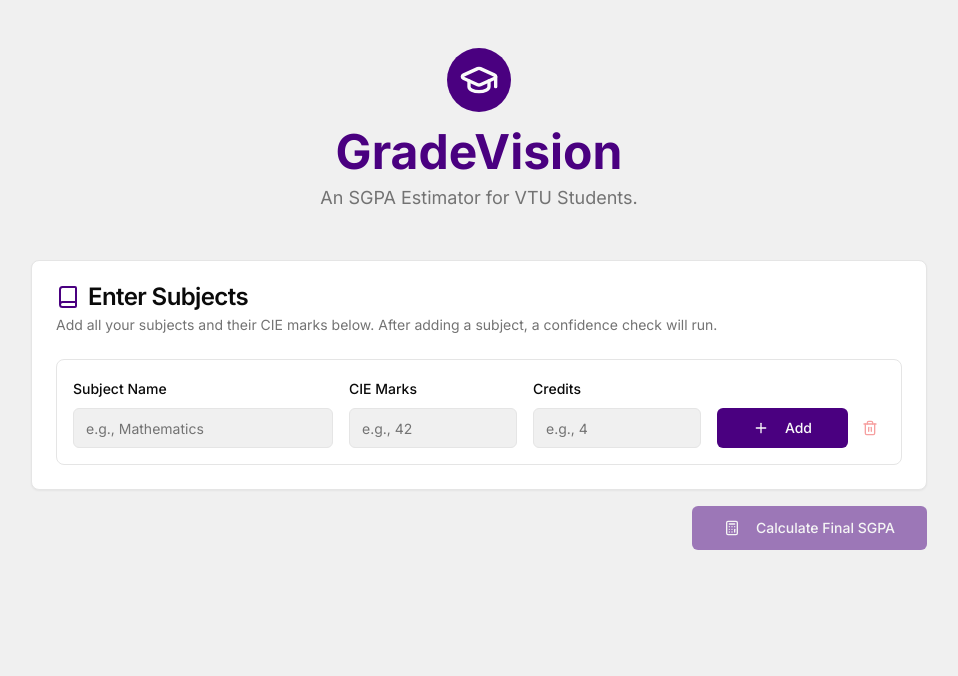
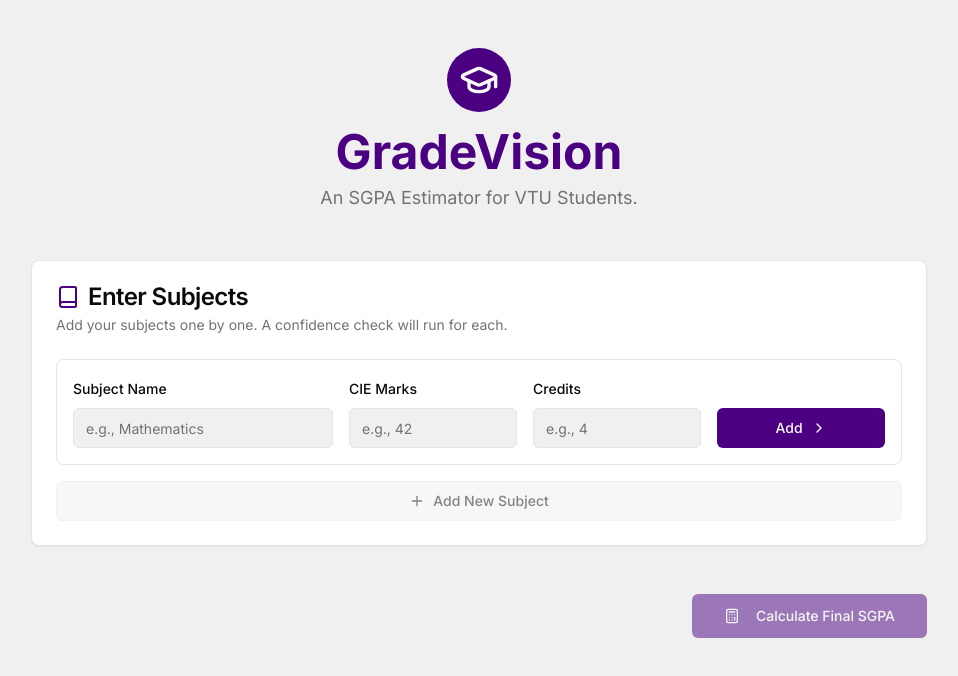
Before and after one commit to Konchigeriakash/Grade, a Next.js app: page / in a window 1280 px wide. Shown: the top 676 px of the page, without its empty margins (161-1119 px from the left). Built offline with nearby package versions, Linux system fonts and the light colour scheme.

Commit message:
actually i was confused where to enter the next subject marks after goin

```diff
--- a/src/components/grade-vision-app.tsx
+++ b/src/components/grade-vision-app.tsx
@@ -1,7 +1,7 @@
 "use client";
 
 import * as React from "react";
-import { useForm, useFieldArray, FormProvider } from "react-hook-form";
+import { useForm, useFieldArray } from "react-hook-form";
 import { zodResolver } from "@hookform/resolvers/zod";
 import { useRouter } from "next/navigation";
 import type { z } from "zod";
@@ -10,6 +10,7 @@ import {
   Plus,
   Trash2,
   Calculator,
+  ChevronRight,
 } from "lucide-react";
 
 import { Button } from "@/components/ui/button";
@@ -45,6 +46,7 @@ import {
   calculateSgpaSchema,
   type Subject,
 } from "@/lib/types";
+import { useToast } from "@/hooks/use-toast";
 
 const GRADES = [
   { name: "O", marks: 90, point: 10 },
@@ -59,14 +61,16 @@ const GRADES = [
 
 type AssessmentState = {
   subject: Subject;
+  subjectIndex: number;
   gradeIndex: number;
 };
 
 export function GradeVisionApp() {
   const router = useRouter();
+  const { toast } = useToast();
   const [assessmentState, setAssessmentState] = React.useState<AssessmentState | null>(null);
-  const [isCalculating, setIsCalculating] = React.useState(false);
-  const [results, setResults] = React.useState<SubjectResult[]>([]);
+  const [processedSubjects, setProcessedSubjects] = React.useState<SubjectResult[]>([]);
+  const [isProcessing, setIsProcessing] = React.useState(false);
 
   const form = useForm<z.infer<typeof calculateSgpaSchema>>({
     resolver: zodResolver(calculateSgpaSchema),
@@ -76,25 +80,33 @@ export function GradeVisionApp() {
     mode: "onChange",
   });
 
-  const { fields, append, remove, update } = useFieldArray({
+  const { fields, append, remove } = useFieldArray({
     control: form.control,
     name: "subjects",
   });
 
-  const onSubmit = (data: z.infer<typeof calculateSgpaSchema>) => {
-    // Navigate to results page with all results
-    const totalGradePoints = results.reduce(
+  const onSubmit = () => {
+    if (processedSubjects.length === 0) {
+      toast({
+        title: "No subjects added",
+        description: "Please add and process at least one subject.",
+        variant: "destructive",
+      });
+      return;
+    }
+
+    const totalGradePoints = processedSubjects.reduce(
       (sum, s) => sum + s.gradePoint * s.credits,
       0
     );
-    const totalCredits = results.reduce(
+    const totalCredits = processedSubjects.reduce(
       (sum, s) => sum + s.credits,
       0
     );
     const sgpa = totalCredits > 0 ? totalGradePoints / totalCredits : 0;
 
     const finalResult: CalculationResult = {
-      results: results,
+      results: processedSubjects,
       sgpa: parseFloat(sgpa.toFixed(2)),
     };
 
@@ -105,7 +117,7 @@ export function GradeVisionApp() {
   const handleConfidence = (isConfident: boolean) => {
     if (!assessmentState) return;
 
-    let { subject, gradeIndex } = { ...assessmentState };
+    let { subject, subjectIndex, gradeIndex } = { ...assessmentState };
     let newResult: SubjectResult | null = null;
 
     if (isConfident) {
@@ -119,25 +131,17 @@ export function GradeVisionApp() {
         credits: subject.credits,
         cie: subject.cie,
       };
-
-      // Find the subject in the form array and mark it as processed
-      const subjectIndex = fields.findIndex(f => f.name === subject.name && f.cie === subject.cie && f.credits === subject.credits);
-      if(subjectIndex !== -1) {
-        // Here you might want to store the result with the subject or handle it differently
-        // For now, let's just remove it from the form array so it's not processed again
-        remove(subjectIndex);
-        append({ name: "", cie: "" as any, credits: "" as any });
-      }
-
     } else {
-      gradeIndex++; // Try next lower grade for same subject
+      gradeIndex++;
     }
 
     if (newResult) {
-      setResults(prev => [...prev, newResult!]);
+      setProcessedSubjects(prev => [...prev, newResult!]);
+      remove(subjectIndex);
       setAssessmentState(null);
+      setIsProcessing(false);
     } else if (gradeIndex >= GRADES.length) {
-      // Failed to find a confident grade
+      // Failed to find a confident grade, mark as failed.
       newResult = {
         subjectName: subject.name,
         grade: "F",
@@ -147,18 +151,13 @@ export function GradeVisionApp() {
         cie: subject.cie,
         warning: "Lacks confidence for any passing grade. This subject is at risk.",
       };
-      setResults(prev => [...prev, newResult!]);
-
-      const subjectIndex = fields.findIndex(f => f.name === subject.name && f.cie === subject.cie && f.credits === subject.credits);
-      if(subjectIndex !== -1) {
+      setProcessedSubjects(prev => [...prev, newResult!]);
       remove(subjectIndex);
-        append({ name: "", cie: "" as any, credits: "" as any });
-      }
-
       setAssessmentState(null);
+      setIsProcessing(false);
     } else {
       // Continue with the next grade
-      setAssessmentState({ subject, gradeIndex });
+      setAssessmentState({ subject, subjectIndex, gradeIndex });
     }
   };
 
@@ -167,13 +166,14 @@ export function GradeVisionApp() {
     const validationResult = calculateSgpaSchema.shape.subjects.element.safeParse(subjectData);
 
     if (validationResult.success) {
+      setIsProcessing(true);
       setAssessmentState({
         subject: validationResult.data,
+        subjectIndex: subjectIndex,
         gradeIndex: 0,
       });
     } else {
-      // Trigger validation to show errors
-      form.trigger(`subjects.${subjectIndex}`);
+      form.trigger(`subjects.${index}`);
     }
   };
 
@@ -213,7 +213,7 @@ export function GradeVisionApp() {
     const isFiftyMarkPaper = subject.credits === 1 || subject.credits === 2;
 
     return (
-      <AlertDialog open={true} onOpenChange={() => assessmentState && !isCalculating ? setAssessmentState(null) : null}>
+      <AlertDialog open={true} onOpenChange={() => !isProcessing ? setAssessmentState(null) : null}>
         <AlertDialogContent>
           <AlertDialogHeader>
             <AlertDialogTitle>
@@ -225,7 +225,7 @@ export function GradeVisionApp() {
               {isFiftyMarkPaper && (
                 <>
                   {" "}
-                  (i.e., <strong>~{(requiredSeeMarks / 2).toFixed(1)}</strong>{" "}
+                  (i.e., <strong>~{(requiredSeeMarks / 2.0).toFixed(1)}</strong>{" "}
                   out of 50)
                 </>
               )}
@@ -248,7 +248,6 @@ export function GradeVisionApp() {
   return (
     <div className="max-w-4xl mx-auto space-y-8">
        <Form {...form}>
-          <form onSubmit={form.handleSubmit(onSubmit)}>
             <Card>
                 <CardHeader>
                   <CardTitle className="flex items-center gap-2">
@@ -256,13 +255,13 @@ export function GradeVisionApp() {
                     Enter Subjects
                   </CardTitle>
                   <CardDescription>
-                    Add all your subjects and their CIE marks below. After adding a subject, a confidence check will run.
+                    Add your subjects one by one. A confidence check will run for each.
                   </CardDescription>
                 </CardHeader>
                 <CardContent>
-                    <div className="space-y-6">
+                    <div className="space-y-4">
                     {fields.map((field, index) => (
-                        <div key={field.id} className="grid grid-cols-1 md:grid-cols-9 gap-4 items-start p-4 border rounded-lg relative">
+                        <div key={field.id} className="grid grid-cols-1 md:grid-cols-9 gap-4 items-start p-4 border rounded-lg">
                             <FormField
                                 control={form.control}
                                 name={`subjects.${index}.name`}
@@ -304,7 +303,6 @@ export function GradeVisionApp() {
                                         <Input
                                             type="text"
                                             inputMode="decimal"
-                                    step="0.5"
                                             placeholder="e.g., 4"
                                             {...field}
                                         />
@@ -313,56 +311,59 @@ export function GradeVisionApp() {
                                     </FormItem>
                                 )}
                             />
-                            <div className="md:col-span-2 flex items-end justify-end h-full space-x-2">
+                            <div className="md:col-span-2 flex items-end h-full">
                                 <Button
                                     type="button"
                                     onClick={() => triggerConfidenceCheck(index)}
                                     className="w-full"
                                 >
-                                    <Plus className="mr-2" />
                                     Add
-                                </Button>
-                                <Button
-                                    type="button"
-                                    variant="ghost"
-                                    size="icon"
-                                    onClick={() => remove(index)}
-                                    className="text-destructive hover:bg-destructive/10"
-                                    aria-label="Remove Subject"
-                                    disabled={fields.length <= 1}
-                                >
-                                    <Trash2 className="h-5 w-5" />
+                                    <ChevronRight />
                                 </Button>
                             </div>
                         </div>
                     ))}
+                     <Button
+                        type="button"
+                        variant="outline"
+                        onClick={() => append({ name: '', cie: '' as any, credits: '' as any })}
+                        disabled={isProcessing || fields.length > 0}
+                        className="w-full"
+                     >
+                        <Plus /> Add New Subject
+                     </Button>
                     </div>
                 </CardContent>
             </Card>
 
             {renderAssessmentDialog()}
 
-            {assessmentState !== null && (
+            {isProcessing && (
                 <div className="flex flex-col items-center justify-center text-center p-8 bg-card rounded-lg shadow-md">
                 <Spinner className="h-8 w-8 text-primary mb-4" />
                 <p className="text-lg font-semibold">Assessing your confidence...</p>
                 <p className="text-muted-foreground">
-                    Please answer the pop-up questions.
+                    Please answer the pop-up question.
                 </p>
                 </div>
             )}
 
-            {results.length > 0 && (
+            {processedSubjects.length > 0 && (
                 <Card>
                     <CardHeader>
-                        <CardTitle>Current Results</CardTitle>
+                        <CardTitle>Processed Subjects</CardTitle>
                     </CardHeader>
                     <CardContent>
-                        <ul>
-                            {results.map((r, i) => (
-                                <li key={i} className="flex justify-between items-center p-2 border-b">
-                                    <span>{r.subjectName}</span>
-                                    <span>Grade: {r.grade} (GP: {r.gradePoint})</span>
+                        <ul className="divide-y divide-border">
+                            {processedSubjects.map((r, i) => (
+                                <li key={i} className="flex justify-between items-center py-3">
+                                    <div className="font-medium">{r.subjectName}</div>
+                                    <div className="text-right">
+                                      <span className={`font-bold ${r.grade === 'F' ? 'text-destructive' : 'text-primary'}`}>
+                                        Grade: {r.grade}
+                                      </span>
+                                      <span className="text-sm text-muted-foreground ml-2">(GP: {r.gradePoint})</span>
+                                    </div>
                                 </li>
                             ))}
                         </ul>
@@ -372,15 +373,15 @@ export function GradeVisionApp() {
 
             <div className="flex justify-end pt-4">
                 <Button
-                    type="submit"
+                    type="button"
                     size="lg"
-                    disabled={assessmentState !== null || results.length === 0}
+                    onClick={onSubmit}
+                    disabled={isProcessing || processedSubjects.length === 0}
                 >
                     <Calculator className="mr-2 h-5 w-5" />
                     Calculate Final SGPA
                 </Button>
             </div>
-          </form>
     </Form>
     </div>
   );
```
Lines whose indentation alone changed are shown as unchanged.
